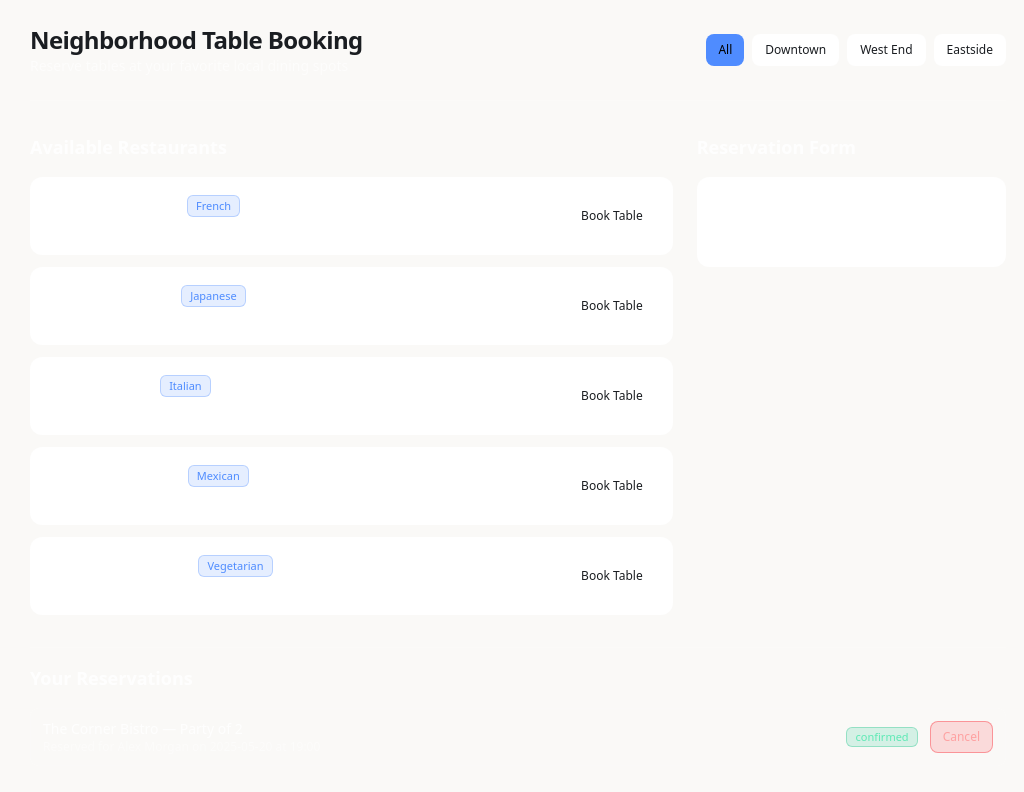
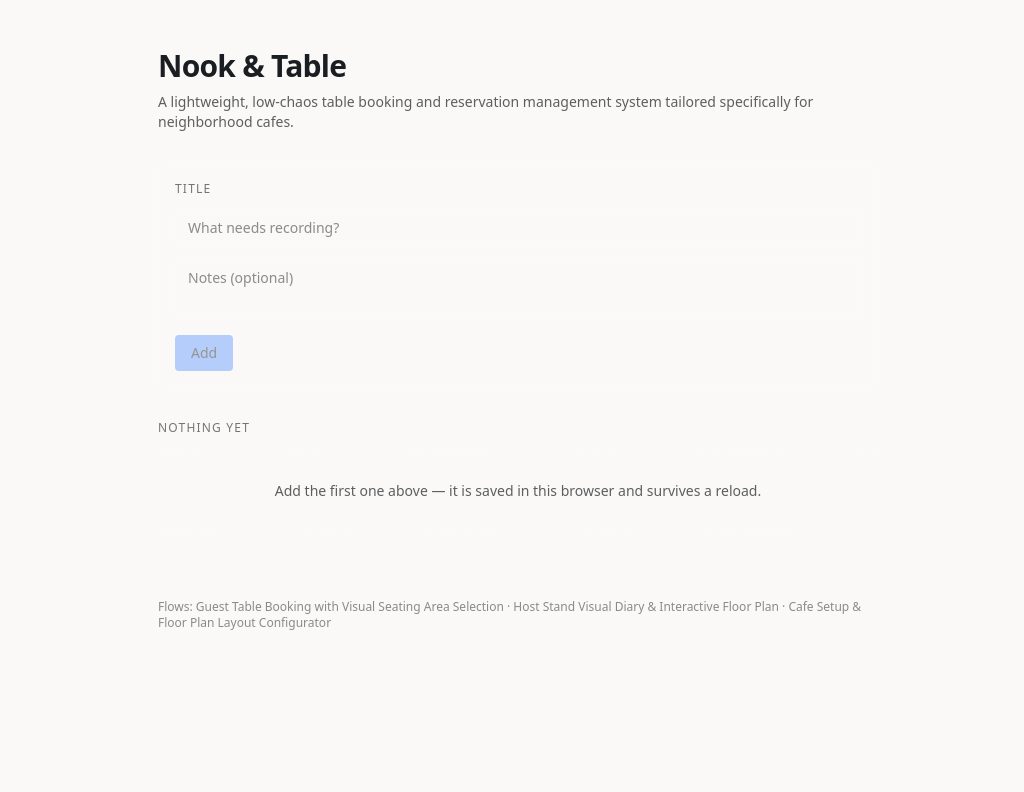
Before and after one commit to AYTechOfficial/table-booking-neighborhood, a Next.js app: page / in a window 1280 px wide. Shown: the top 792 px of the page, without its empty margins (122-1146 px from the left). Built offline with nearby package versions, Linux system fonts and the light colour scheme.

Commit message:
Fix iteration 2
Scoped re-patch from the defect ledger.
Next.js, app/host/page.tsx, app/manager-settings/page.tsx, app/manager/page.tsx, app/manager/settings/page.tsx, app/page.tsx, app/settings/page.tsx, lib/persist.ts, next.js, tsconfig.json

```diff
--- a/app/page.tsx
+++ b/app/page.tsx
@@ -1,268 +1,117 @@
 "use client";
 
-import { useState, useEffect } from "react";
-import { Button, Card, Badge, EmptyState, ListRow } from "@/components/ui";
-import { readLocal, writeLocal } from "@/lib/persist";
+import { useEffect, useState } from "react";
 
-interface Restaurant {
-  id: string;
-  name: string;
-  neighborhood: string;
-  cuisine: string;
-  availableTables: number;
-}
+/* Generated by LastMile without a model. The flows below come from the product
+   spec; the screens are deliberately plain so the result is honest about how it
+   was made. */
 
-interface Reservation {
-  id: string;
-  restaurantId: string;
-  restaurantName: string;
-  customerName: string;
-  partySize: number;
-  date: string;
-  time: string;
-  status: "confirmed" | "cancelled";
-  createdAt: string;
-}
+type RecordItem = { id: string; title: string; notes: string; createdAt: string };
 
-const INITIAL_RESTAURANTS: Restaurant[] = [
-  { id: "1", name: "The Corner Bistro", neighborhood: "Downtown", cuisine: "French", availableTables: 5 },
-  { id: "2", name: "Sakura Sushi Bar", neighborhood: "West End", cuisine: "Japanese", availableTables: 3 },
-  { id: "3", name: "Trattoria Bella", neighborhood: "Downtown", cuisine: "Italian", availableTables: 4 },
-  { id: "4", name: "El Barrio Taqueria", neighborhood: "Eastside", cuisine: "Mexican", availableTables: 6 },
-  { id: "5", name: "Green Garden Cafe", neighborhood: "West End", cuisine: "Vegetarian", availableTables: 2 },
-];
+const KEY = "lastmile:table-booking-neighborhood:cafes";
 
-const INITIAL_RESERVATIONS: Reservation[] = [
-  {
-    id: "res-1",
-    restaurantId: "1",
-    restaurantName: "The Corner Bistro",
-    customerName: "Alex Morgan",
-    partySize: 2,
-    date: "2025-05-20",
-    time: "19:00",
-    status: "confirmed",
-    createdAt: "2025-05-01 10:00",
-  },
-];
-
-export default function Home() {
-  const [restaurants] = useState<Restaurant[]>(INITIAL_RESTAURANTS);
-  const [reservations, setReservations] = useState<Reservation[]>([]);
-  const [selectedNeighborhood, setSelectedNeighborhood] = useState<string>("All");
-  const [selectedRestaurant, setSelectedRestaurant] = useState<Restaurant | null>(null);
-
-  const [customerName, setCustomerName] = useState("");
-  const [partySize, setPartySize] = useState(2);
-  const [date, setDate] = useState("2025-05-21");
-  const [time, setTime] = useState("18:30");
+export default function Page() {
+  const [records, setRecords] = useState<RecordItem[]>([]);
+  const [title, setTitle] = useState("");
+  const [notes, setNotes] = useState("");
+  const [ready, setReady] = useState(false);
 
   useEffect(() => {
-    const saved = readLocal<Reservation[]>("neighborhood_bookings", INITIAL_RESERVATIONS);
-    setReservations(saved);
+    try {
+      const raw = window.localStorage.getItem(KEY);
+      if (raw) setRecords(JSON.parse(raw) as RecordItem[]);
+    } catch {
+      /* a corrupt value must not break the first render */
+    }
+    setReady(true);
   }, []);
 
-  const saveBookings = (updated: Reservation[]) => {
-    setReservations(updated);
-    writeLocal("neighborhood_bookings", updated);
-  };
+  useEffect(() => {
+    if (!ready) return;
+    try {
+      window.localStorage.setItem(KEY, JSON.stringify(records));
+    } catch {
+      /* storage full or blocked — the UI stays usable */
+    }
+  }, [records, ready]);
 
-  const handleCreateBooking = (e: React.FormEvent) => {
+  function add(e: React.FormEvent) {
     e.preventDefault();
-    if (!selectedRestaurant || !customerName.trim()) return;
+    const clean = title.trim();
+    if (!clean) return;
+    setRecords((r) => [
+      { id: crypto.randomUUID(), title: clean, notes: notes.trim(), createdAt: new Date().toISOString() },
+      ...r,
+    ]);
+    setTitle("");
+    setNotes("");
+  }
 
-    const newBooking: Reservation = {
-      id: `res-${Date.now()}`,
-      restaurantId: selectedRestaurant.id,
-      restaurantName: selectedRestaurant.name,
-      customerName: customerName.trim(),
-      partySize,
-      date,
-      time,
-      status: "confirmed",
-      createdAt: new Date().toLocaleString(),
-    };
-
-    const updated = [newBooking, ...reservations];
-    saveBookings(updated);
-
-    setSelectedRestaurant(null);
-    setCustomerName("");
-    setPartySize(2);
-  };
-
-  const handleCancelBooking = (id: string) => {
-    const updated = reservations.map((res) =>
-      res.id === id ? { ...res, status: "cancelled" as const } : res
-    );
-    saveBookings(updated);
-  };
-
-  const neighborhoods = ["All", ...Array.from(new Set(restaurants.map((r) => r.neighborhood)))];
-
-  const filteredRestaurants =
-    selectedNeighborhood === "All"
-      ? restaurants
-      : restaurants.filter((r) => r.neighborhood === selectedNeighborhood);
+  function remove(id: string) {
+    setRecords((r) => r.filter((x) => x.id !== id));
+  }
 
   return (
-    <main className="min-h-screen bg-[var(--background)] text-[var(--foreground)] p-6 max-w-5xl mx-auto space-y-8">
-      <header className="flex flex-col md:flex-row md:items-center justify-between gap-4 border-b border-white/10 pb-6">
-        <div>
-          <h1 className="text-2xl font-bold tracking-tight">Neighborhood Table Booking</h1>
-          <p className="text-sm text-white/60">Reserve tables at your favorite local dining spots</p>
-        </div>
-        <div className="flex gap-2 flex-wrap">
-          {neighborhoods.map((nh) => (
-            <Button
-              key={nh}
-              variant={selectedNeighborhood === nh ? "primary" : "secondary"}
-              size="sm"
-              onClick={() => setSelectedNeighborhood(nh)}
-            >
-              {nh}
-            </Button>
-          ))}
-        </div>
-      </header>
+    <main className="mx-auto max-w-3xl px-6 py-12">
+      <h1 className="text-3xl font-semibold tracking-tight">Nook & Table</h1>
+      <p className="mt-2 text-sm opacity-70">A lightweight, low-chaos table booking and reservation management system tailored specifically for neighborhood cafes.</p>
 
-      <div className="grid md:grid-cols-3 gap-6">
-        <div className="md:col-span-2 space-y-4">
-          <h2 className="text-lg font-semibold text-white/90">Available Restaurants</h2>
-          <div className="grid gap-3">
-            {filteredRestaurants.map((r) => (
-              <Card key={r.id} className="flex flex-col sm:flex-row justify-between sm:items-center gap-4">
-                <div className="space-y-1">
-                  <div className="flex items-center gap-2 flex-wrap">
-                    <h3 className="font-medium text-white">{r.name}</h3>
-                    <Badge tone="brand">{r.cuisine}</Badge>
-                    <Badge tone="neutral">{r.neighborhood}</Badge>
-                  </div>
-                  <p className="text-xs text-white/60">
-                    {r.availableTables} tables currently open for booking
-                  </p>
+      <form onSubmit={add} className="mt-8 space-y-3 rounded-lg border border-white/10 p-4">
+        <label className="block text-xs uppercase tracking-widest opacity-60" htmlFor="title">
+          Title
+        </label>
+        <input
+          id="title"
+          value={title}
+          onChange={(e) => setTitle(e.target.value)}
+          className="w-full rounded border border-white/15 bg-transparent px-3 py-2 text-sm outline-none focus:border-[var(--accent)]"
+          placeholder="What needs recording?"
+        />
+        <textarea
+          value={notes}
+          onChange={(e) => setNotes(e.target.value)}
+          rows={2}
+          className="w-full resize-none rounded border border-white/15 bg-transparent px-3 py-2 text-sm outline-none focus:border-[var(--accent)]"
+          placeholder="Notes (optional)"
+        />
+        <button
+          type="submit"
+          className="rounded bg-[var(--accent)] px-4 py-2 text-sm font-medium text-black disabled:opacity-40"
+          disabled={title.trim().length === 0}
+        >
+          Add
+        </button>
+      </form>
+
+      <section className="mt-8">
+        <h2 className="text-xs uppercase tracking-widest opacity-60">
+          {records.length === 0 ? "Nothing yet" : records.length + " saved"}
+        </h2>
+
+        {records.length === 0 ? (
+          <p className="mt-3 rounded border border-dashed border-white/15 px-4 py-8 text-center text-sm opacity-70">
+            Add the first one above — it is saved in this browser and survives a reload.
+          </p>
+        ) : (
+          <ul className="mt-3 space-y-2">
+            {records.map((r) => (
+              <li key={r.id} className="flex items-start justify-between gap-4 rounded border border-white/10 px-4 py-3">
+                <div className="min-w-0">
+                  <p className="truncate text-sm font-medium">{r.title}</p>
+                  {r.notes ? <p className="mt-0.5 text-xs opacity-70">{r.notes}</p> : null}
                 </div>
-                <Button
-                  variant="outline"
-                  size="sm"
-                  onClick={() => setSelectedRestaurant(r)}
-                >
-                  Book Table
-                </Button>
-              </Card>
+                <button onClick={() => remove(r.id)} className="shrink-0 text-xs opacity-60 hover:opacity-100">
+                  Remove
+                </button>
+              </li>
             ))}
-          </div>
-        </div>
-
-        <div className="space-y-4">
-          <h2 className="text-lg font-semibold text-white/90">
-            {selectedRestaurant ? `Book at ${selectedRestaurant.name}` : "Reservation Form"}
-          </h2>
-          {selectedRestaurant ? (
-            <Card>
-              <form onSubmit={handleCreateBooking} className="space-y-4">
-                <div>
-                  <label className="block text-xs font-medium text-white/70 mb-1">Your Name</label>
-                  <input
-                    type="text"
-                    required
-                    value={customerName}
-                    onChange={(e) => setCustomerName(e.target.value)}
-                    placeholder="Jane Doe"
-                    className="w-full px-3 py-2 text-sm rounded-lg bg-black/30 border border-white/10 text-white focus:outline-none focus:border-white/30"
-                  />
-                </div>
-
-                <div>
-                  <label className="block text-xs font-medium text-white/70 mb-1">Party Size</label>
-                  <input
-                    type="number"
-                    min="1"
-                    max="12"
-                    value={partySize}
-                    onChange={(e) => setPartySize(parseInt(e.target.value, 10) || 1)}
-                    className="w-full px-3 py-2 text-sm rounded-lg bg-black/30 border border-white/10 text-white focus:outline-none focus:border-white/30"
-                  />
-                </div>
-
-                <div className="grid grid-cols-2 gap-2">
-                  <div>
-                    <label className="block text-xs font-medium text-white/70 mb-1">Date</label>
-                    <input
-                      type="date"
-                      value={date}
-                      onChange={(e) => setDate(e.target.value)}
-                      className="w-full px-3 py-2 text-sm rounded-lg bg-black/30 border border-white/10 text-white focus:outline-none focus:border-white/30"
-                    />
-                  </div>
-                  <div>
-                    <label className="block text-xs font-medium text-white/70 mb-1">Time</label>
-                    <input
-                      type="time"
-                      value={time}
-                      onChange={(e) => setTime(e.target.value)}
-                      className="w-full px-3 py-2 text-sm rounded-lg bg-black/30 border border-white/10 text-white focus:outline-none focus:border-white/30"
-                    />
-                  </div>
-                </div>
-
-                <div className="flex gap-2 pt-2">
-                  <Button type="submit" variant="primary" className="flex-1">
-                    Confirm Reservation
-                  </Button>
-                  <Button
-                    type="button"
-                    variant="ghost"
-                    onClick={() => setSelectedRestaurant(null)}
-                  >
-                    Cancel
-                  </Button>
-                </div>
-              </form>
-            </Card>
-          ) : (
-            <Card className="p-6 text-center text-white/50 text-sm">
-              Select a restaurant from the list to make a reservation.
-            </Card>
-          )}
-        </div>
-      </div>
-
-      <section className="space-y-4 pt-4 border-t border-white/10">
-        <h2 className="text-lg font-semibold text-white/90">Your Reservations</h2>
-        {reservations.length === 0 ? (
-          <EmptyState
-            title="No reservations found"
-            description="Select a restaurant above to make your first booking."
-          />
-        ) : (
-          <div className="space-y-2">
-            {reservations.map((res) => (
-              <ListRow
-                key={res.id}
-                title={`${res.restaurantName} — Party of ${res.partySize}`}
-                subtitle={`Reserved for ${res.customerName} on ${res.date} at ${res.time}`}
-                trailing={
-                  <div className="flex items-center gap-3">
-                    <Badge tone={res.status === "confirmed" ? "pass" : "bad"}>
-                      {res.status}
-                    </Badge>
-                    {res.status === "confirmed" && (
-                      <Button
-                        variant="danger"
-                        size="sm"
-                        onClick={() => handleCancelBooking(res.id)}
-                      >
-                        Cancel
-                      </Button>
-                    )}
-                  </div>
-                }
-              />
-            ))}
-          </div>
+          </ul>
         )}
       </section>
+
+      <footer className="mt-12 border-t border-white/10 pt-4 text-xs opacity-50">
+        Flows: Guest Table Booking with Visual Seating Area Selection · Host Stand Visual Diary & Interactive Floor Plan · Cafe Setup & Floor Plan Layout Configurator
+      </footer>
     </main>
   );
 }
--- a/components/widgets.tsx
+++ b/components/widgets.tsx
@@ -305,7 +305,7 @@ export function ZoneCard({
   return (
     <div
       onClick={onClick}
-      className={`group cursor-pointer relative overflow-hidden rounded-xl border transition-all duration-200 ${'isSelected' ? 'ring-2 ring-amber-600 border-amber-600 shadow-lg bg-stone-50' : 'border-stone-200 hover:border-stone-400 bg-white hover:shadow-md'}`}
+      className={`group cursor-pointer relative overflow-hidden rounded-xl border transition-all duration-200 ${isSelected ? 'ring-2 ring-amber-600 border-amber-600 shadow-lg bg-stone-50' : 'border-stone-200 hover:border-stone-400 bg-white hover:shadow-md'}`}
     >
       <div className="relative h-28 overflow-hidden">
         <img
@@ -493,137 +493,65 @@ export function BookingReceiptCard({
       {/* Receipt Top Header */}
       <div className="bg-stone-900 text-stone-100 p-6 text-center relative">
         <div className="w-12 h-12 bg-amber-600/20 text-amber-400 rounded-full flex items-center justify-center mx-auto mb-2 border border-amber-500/30">
-          <CheckCircleIcon className="w-7 h-7 text-amber-400" />
+          <CheckCircleIcon className="w-6 h-6" />
         </div>
-        <p className="text-xs font-semibold text-amber-400 tracking-wider uppercase">Reservation Confirmed</p>
-        <h2 className="text-2xl font-serif font-bold text-white mt-1">{cafeName}</h2>
-        <div className="mt-3 inline-block px-4 py-1.5 bg-stone-800 rounded-full border border-stone-700 text-xs font-mono text-amber-300 font-bold tracking-widest">
+        <h3 className="text-xl font-serif font-bold text-white">Table Reserved Successfully</h3>
+        <p className="text-stone-400 text-xs mt-1">{cafeName} — Confirmation Code</p>
+        <div className="mt-3 inline-block bg-amber-500/20 border border-amber-500/40 text-amber-300 font-mono font-bold text-lg px-4 py-1.5 rounded-lg">
           {booking.confirmationCode}
         </div>
       </div>
 
-      {/* Receipt Body */}
-      <div className="p-6 space-y-4 bg-stone-50/60">
-        <div className="bg-white p-4 rounded-xl border border-stone-200 shadow-sm space-y-3">
-          <div className="flex items-center justify-between border-b border-stone-100 pb-2 text-sm">
-            <span className="text-stone-500 font-medium">Guest Name</span>
+      {/* Receipt Details */}
+      <div className="p-6 space-y-4 text-stone-700 text-sm">
+        <div className="grid grid-cols-2 gap-4 pb-4 border-b border-stone-100">
+          <div>
+            <span className="block text-xs text-stone-400 uppercase tracking-wider font-medium">Guest Name</span>
             <span className="font-semibold text-stone-900">{booking.guestName}</span>
           </div>
-          <div className="flex items-center justify-between border-b border-stone-100 pb-2 text-sm">
-            <span className="text-stone-500 font-medium">Party Size</span>
+          <div>
+            <span className="block text-xs text-stone-400 uppercase tracking-wider font-medium">Party Size</span>
             <span className="font-semibold text-stone-900">{booking.partySize} Guests</span>
           </div>
-          <div className="flex items-center justify-between border-b border-stone-100 pb-2 text-sm">
-            <span className="text-stone-500 font-medium">Date & Time</span>
+        </div>
+
+        <div className="grid grid-cols-2 gap-4 pb-4 border-b border-stone-100">
+          <div>
+            <span className="block text-xs text-stone-400 uppercase tracking-wider font-medium">Date & Time</span>
             <span className="font-semibold text-stone-900">{booking.date} at {booking.time}</span>
           </div>
-          <div className="flex items-center justify-between border-b border-stone-100 pb-2 text-sm">
-            <span className="text-stone-500 font-medium">Seating Zone</span>
-            <span className="font-semibold text-amber-800 bg-amber-50 px-2 py-0.5 rounded border border-amber-200 text-xs">
-              {booking.zone}
-            </span>
-          </div>
-          <div className="flex items-center justify-between border-b border-stone-100 pb-2 text-sm">
-            <span className="text-stone-500 font-medium">Contact Email</span>
-            <span className="text-stone-800 text-xs font-mono">{booking.email}</span>
-          </div>
-          <div className="flex items-center justify-between text-sm">
-            <span className="text-stone-500 font-medium">Contact Phone</span>
-            <span className="text-stone-800 text-xs font-mono">{booking.phone}</span>
+          <div>
+            <span className="block text-xs text-stone-400 uppercase tracking-wider font-medium">Assigned Zone</span>
+            <span className="font-semibold text-stone-900">{booking.zone}</span>
           </div>
         </div>
 
         {booking.specialRequest && (
-          <div className="p-3 bg-amber-50/80 border border-amber-200 rounded-xl text-xs text-amber-900">
-            <span className="font-semibold text-amber-800 block mb-0.5">Special Request:</span>
-            "{booking.specialRequest}"
+          <div className="pb-4 border-b border-stone-100">
+            <span className="block text-xs text-stone-400 uppercase tracking-wider font-medium">Special Requests</span>
+            <span className="text-stone-700 italic text-xs mt-0.5 block">"{booking.specialRequest}"</span>
           </div>
         )}
 
-        <p className="text-[11px] text-center text-stone-500 font-light italic">
-          Please arrive 5 minutes prior to your reserved time. We hold reservations for up to 15 minutes.
-        </p>
-
-        {onDone && (
-          <div className="pt-2">
-            <Button variant="primary" className="w-full justify-center py-2.5 text-sm" onClick={onDone}>
-              Back to Booking Overview
+        <div className="pt-2 flex items-center justify-between gap-3">
+          <Button
+            variant="secondary"
+            className="w-full"
+            onClick={() => window.print()}
+          >
+            Print Receipt
+          </Button>
+          {onDone && (
+            <Button
+              variant="primary"
+              className="w-full bg-amber-600 text-white hover:bg-amber-700"
+              onClick={onDone}
+            >
+              Done
             </Button>
-          </div>
-        )}
+          )}
+        </div>
       </div>
     </Card>
   );
 }
-
-export function TimelineBookingRow({
-  booking,
-  tableName,
-  isHighlighted,
-  onMarkSeated,
-}: {
-  booking: Booking;
-  tableName?: string;
-  isHighlighted?: boolean;
-  onMarkSeated?: (bookingId: string) => void;
-}) {
-  const statusTone =
-    booking.status === "seated"
-      ? "pass"
-      : booking.status === "confirmed"
-      ? "warn"
-      : "neutral";
-
-  return (
-    <div
-      className={`p-4 rounded-xl border transition-all duration-200 ${isHighlighted ? 'bg-amber-50/90 border-amber-400 ring-2 ring-amber-300 shadow-md' : 'bg-white border-stone-200 hover:border-stone-300 shadow-sm'}`}
-    >
-      <div className="flex flex-col sm:flex-row sm:items-center justify-between gap-3">
-        <div className="flex items-start gap-3">
-          <div className="p-2.5 bg-stone-100 rounded-lg text-stone-700 border border-stone-200 font-mono text-xs font-bold text-center min-w-[65px]">
-            <ClockIcon className="w-3.5 h-3.5 text-amber-600 mx-auto mb-0.5" />
-            {booking.time}
-          </div>
-          <div>
-            <div className="flex items-center gap-2">
-              <h4 className="font-serif font-bold text-stone-900 text-base">{booking.guestName}</h4>
-              <Badge tone={statusTone}>
-                {booking.status === "seated" ? "Seated (Emerald)" : booking.status === "confirmed" ? "Reserved (Amber)" : booking.status}
-              </Badge>
-            </div>
-            <p className="text-xs text-stone-500 mt-1 flex flex-wrap items-center gap-x-3 gap-y-1">
-              <span>Party of {booking.partySize}</span>
-              <span>•</span>
-              <span className="font-medium text-stone-700">{tableName || booking.zone}</span>
-              <span>•</span>
-              <span className="font-mono text-stone-400">{booking.confirmationCode}</span>
-            </p>
-            {booking.specialRequest && (
-              <p className="text-xs text-amber-800 bg-amber-50/80 px-2 py-1 rounded border border-amber-200 mt-2 font-light">
-                <span className="font-semibold">Request:</span> {booking.specialRequest}
-              </p>
-            )}
-          </div>
-        </div>
-
-        <div className="flex items-center gap-2 self-end sm:self-center">
-          {booking.status === "confirmed" && onMarkSeated && (
-            <Button
-              variant="primary"
-              size="sm"
-              onClick={() => onMarkSeated(booking.id)}
-              className="bg-emerald-600 hover:bg-emerald-700 text-white shadow-sm font-semibold text-xs py-1.5"
-            >
-              Mark as Seated
-            </Button>
-          )}
-          {booking.status === "seated" && (
-            <span className="inline-flex items-center gap-1 text-xs font-semibold text-emerald-700 bg-emerald-50 border border-emerald-200 px-2.5 py-1 rounded-lg">
-              ✓ Guest Seated
-            </span>
-          )}
-        </div>
-      </div>
-    </div>
-  );
-}
```
